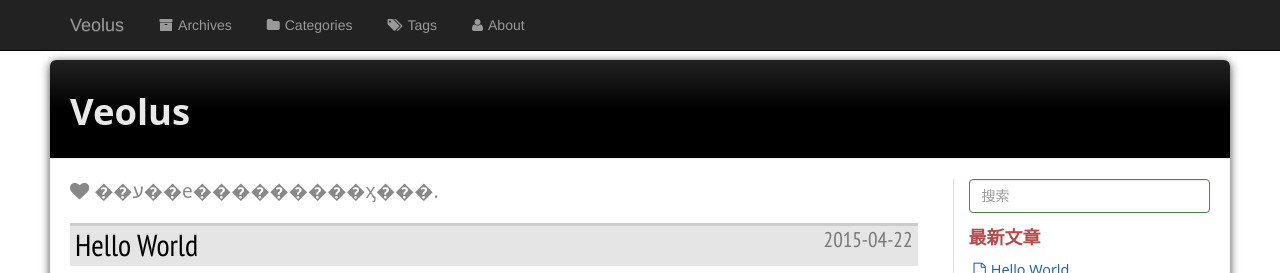
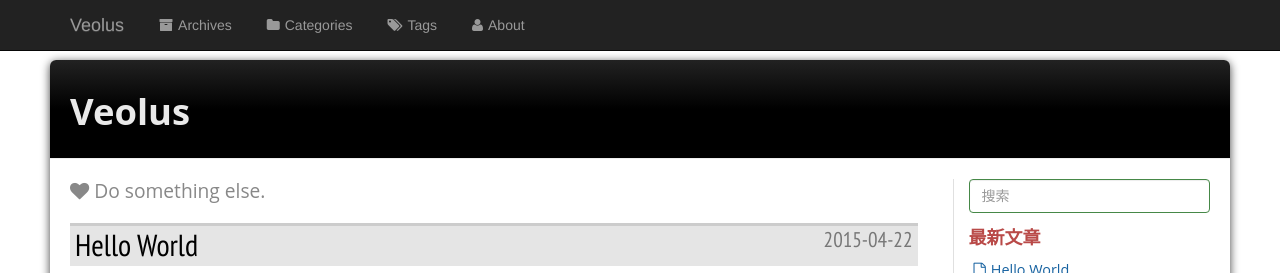
Before and after one commit to isnos/buy, a plain HTML site: page index.html in a window 1280 px wide. Shown: the top 273 px of the page. Drawn offline with Linux system fonts and the light colour scheme.

Commit message:
Site updated: 2015-04-22 14:05:49

```diff
--- a/index.html
+++ b/index.html
@@ -96,7 +96,7 @@
 
 		<div class="slogan">
       <i class="fa fa-heart"></i>
-      ��ע��е���������ӽ���.
+      Do something else.
 </div>
 
 		<div class="mypage">
```
